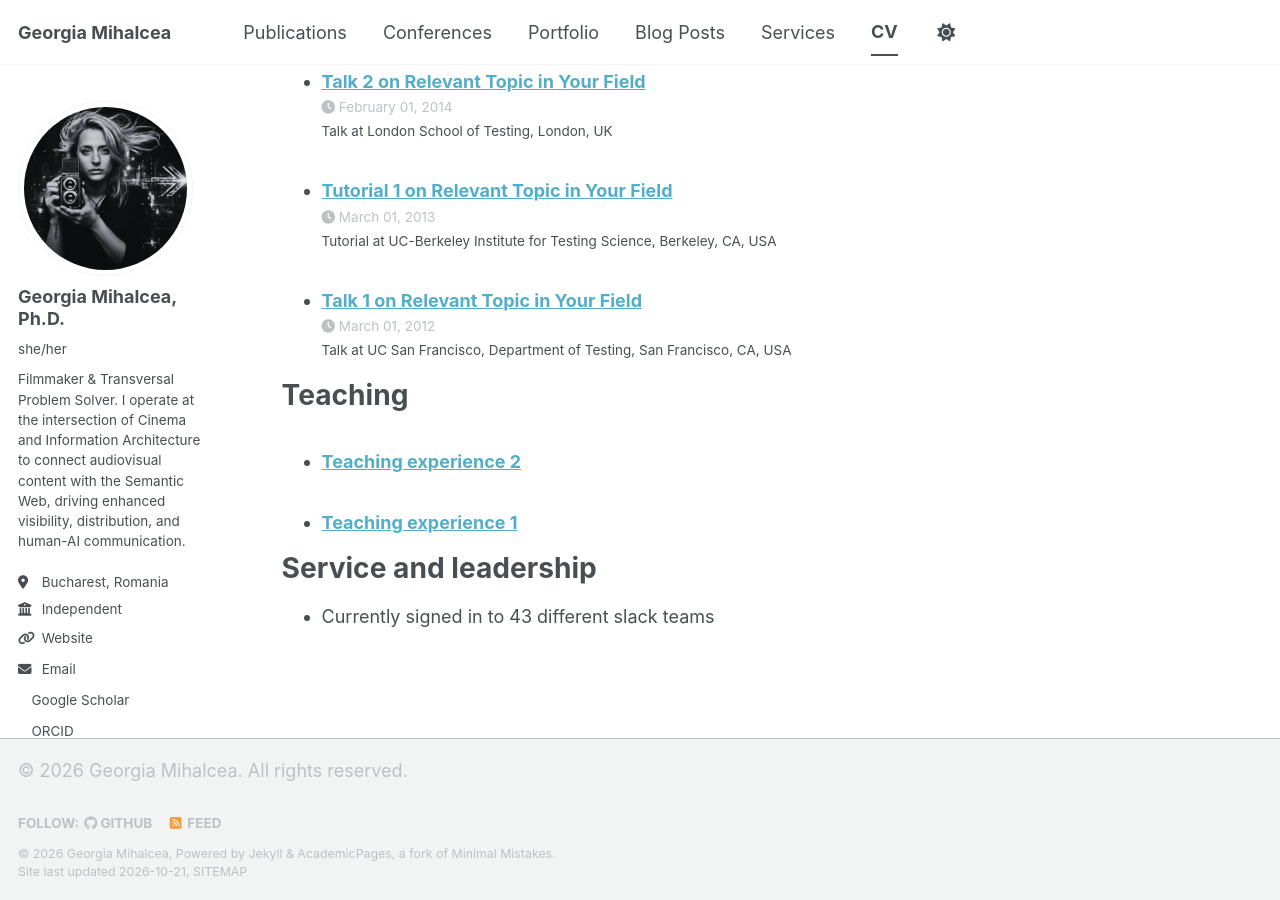
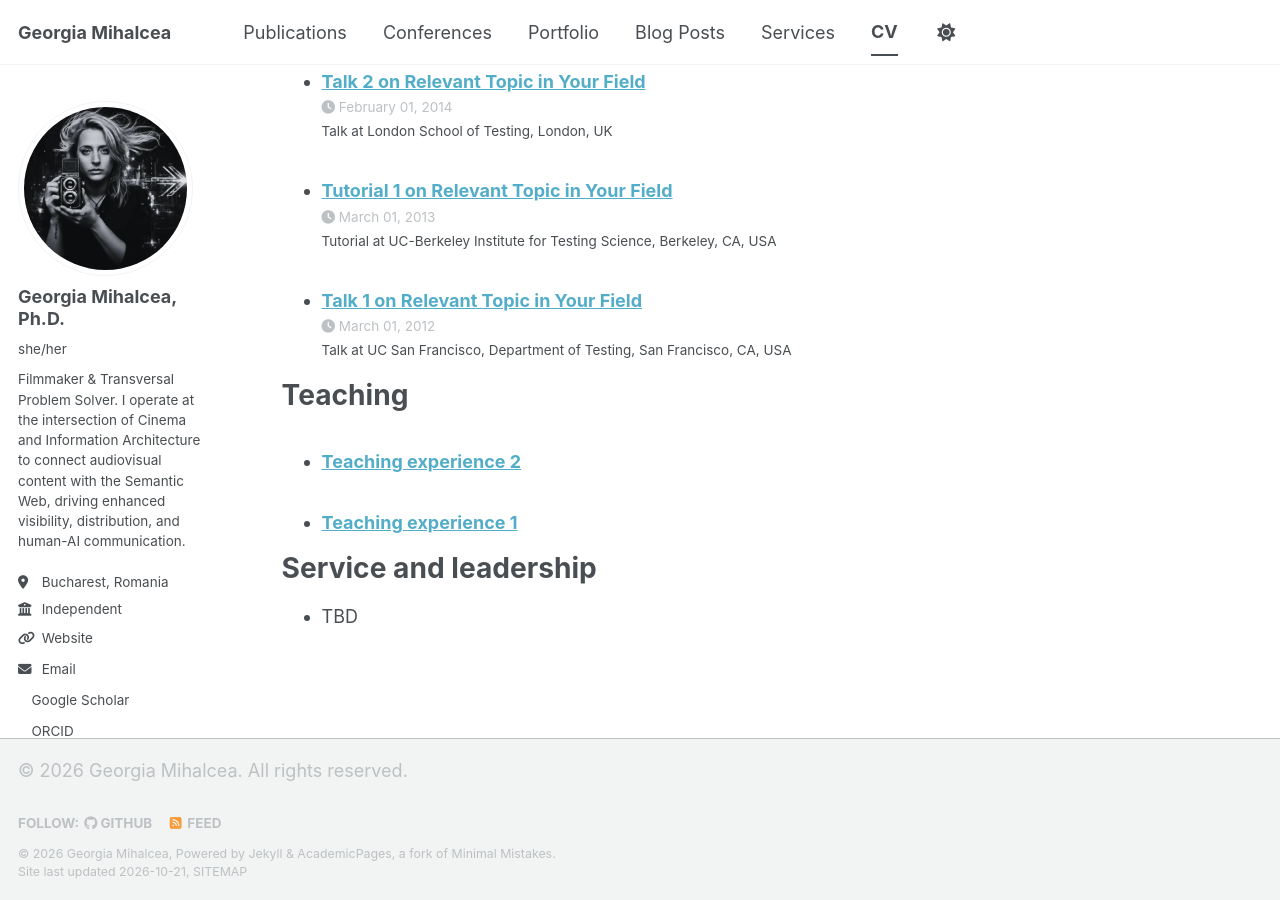
Before and after one commit to GeorgiaMihalcea/georgiamihalcea.github.io, a Jekyll site: the page built from _pages/cv.md, in a window 1280 px wide and 900 px high, scrolled down 3546 px. Built offline with Jekyll 4.4.1, drawn with Linux system fonts in a browser that asks for light colours; a style sheet for code colours, icons or effects is not loaded.

Commit message:
Change Slack teams count to TBD
Updated the Slack teams count to 'TBD'.

```diff
--- a/_pages/cv.md
+++ b/_pages/cv.md
@@ -106,4 +106,4 @@ Teaching
 
 Service and leadership
 ======
-* Currently signed in to 43 different slack teams
+* TBD
```
